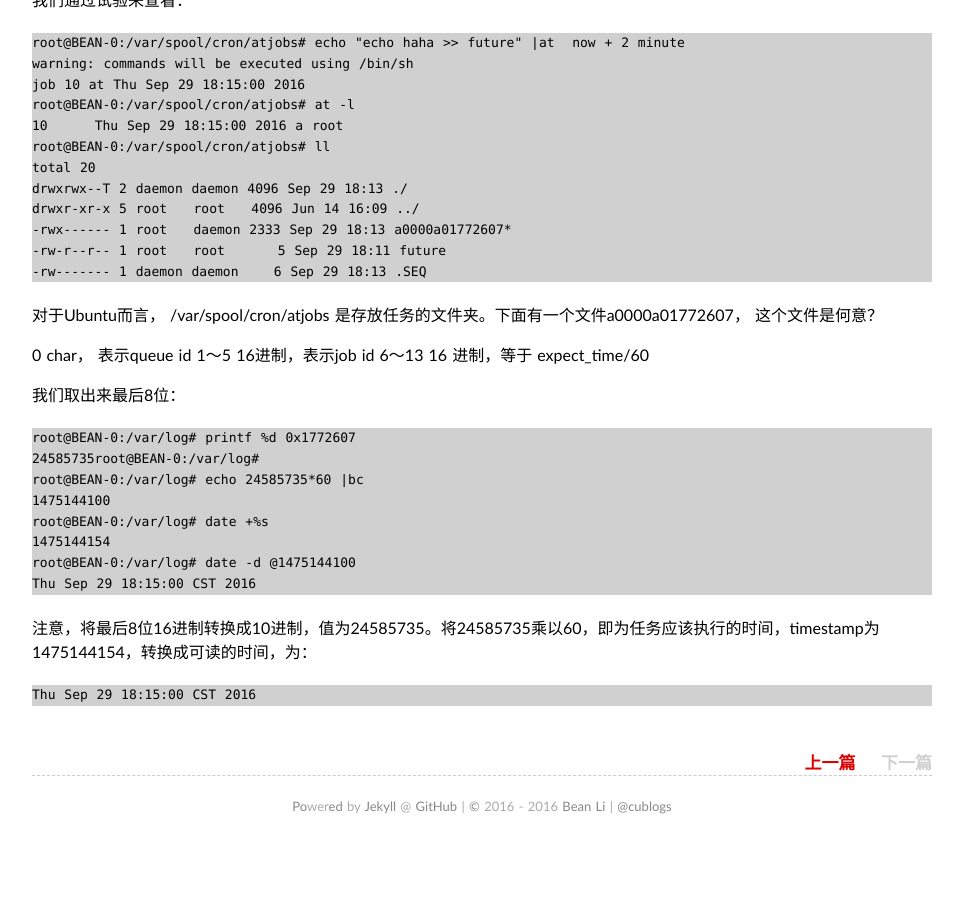
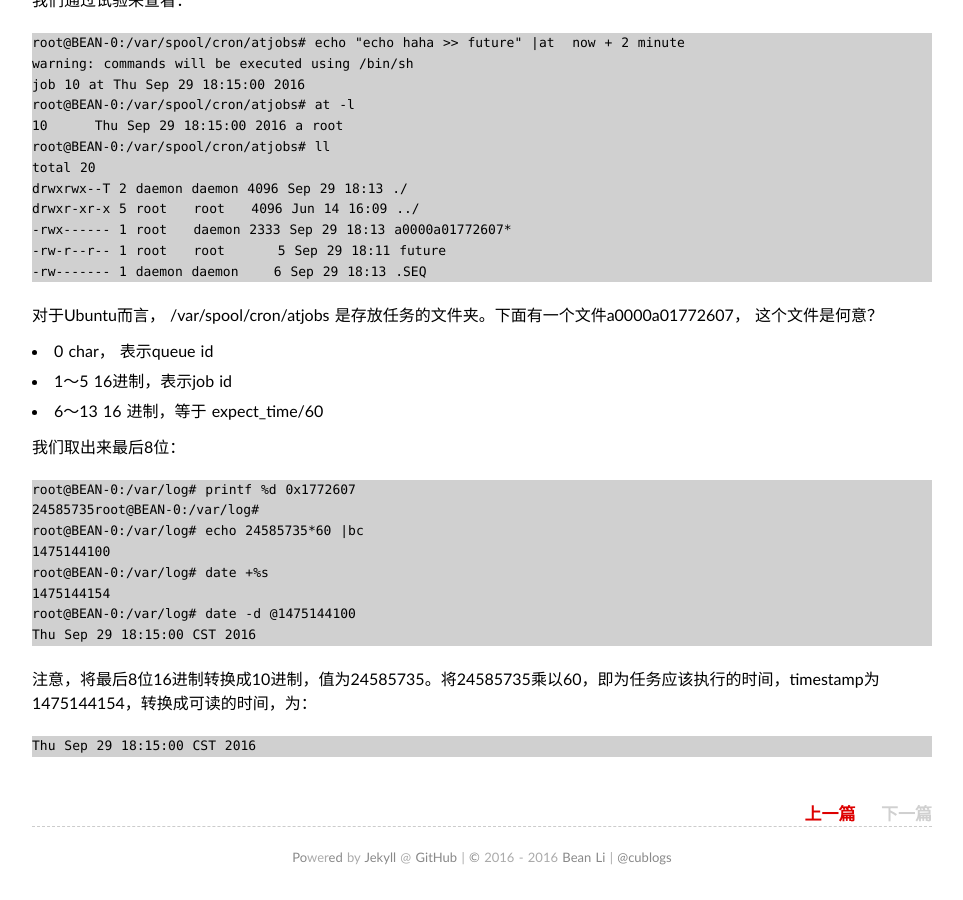
Before and after one commit to Bean-Li/Bean-Li.github.io, a Jekyll site: the page built from _posts/2016-09-29-at-command.md, in a window 1280 px wide and 900 px high, scrolled down 2388 px. Shown: the whole window, without its empty margins (158-1121 px from the left). Built offline with Jekyll 4.4.1, drawn with Linux system fonts in a browser that asks for light colours; some web fonts are replaced; before the commit the page ends 3237 px from its top, so only the background shows below that.

Commit message:
modify format

```diff
--- a/_posts/2016-09-29-at-command.md
+++ b/_posts/2016-09-29-at-command.md
@@ -151,9 +151,9 @@ drwxr-xr-x 5 root   root   4096 Jun 14 16:09 ../
 
 对于Ubuntu而言， /var/spool/cron/atjobs 是存放任务的文件夹。下面有一个文件a0000a01772607， 这个文件是何意？
 
-0  char， 表示queue id
-1～5  16进制，表示job id
-6～13 16 进制，等于 expect_time/60
+* 0  char， 表示queue id
+* 1～5  16进制，表示job id
+* 6～13 16 进制，等于 expect_time/60
 
 我们取出来最后8位：
 
```
